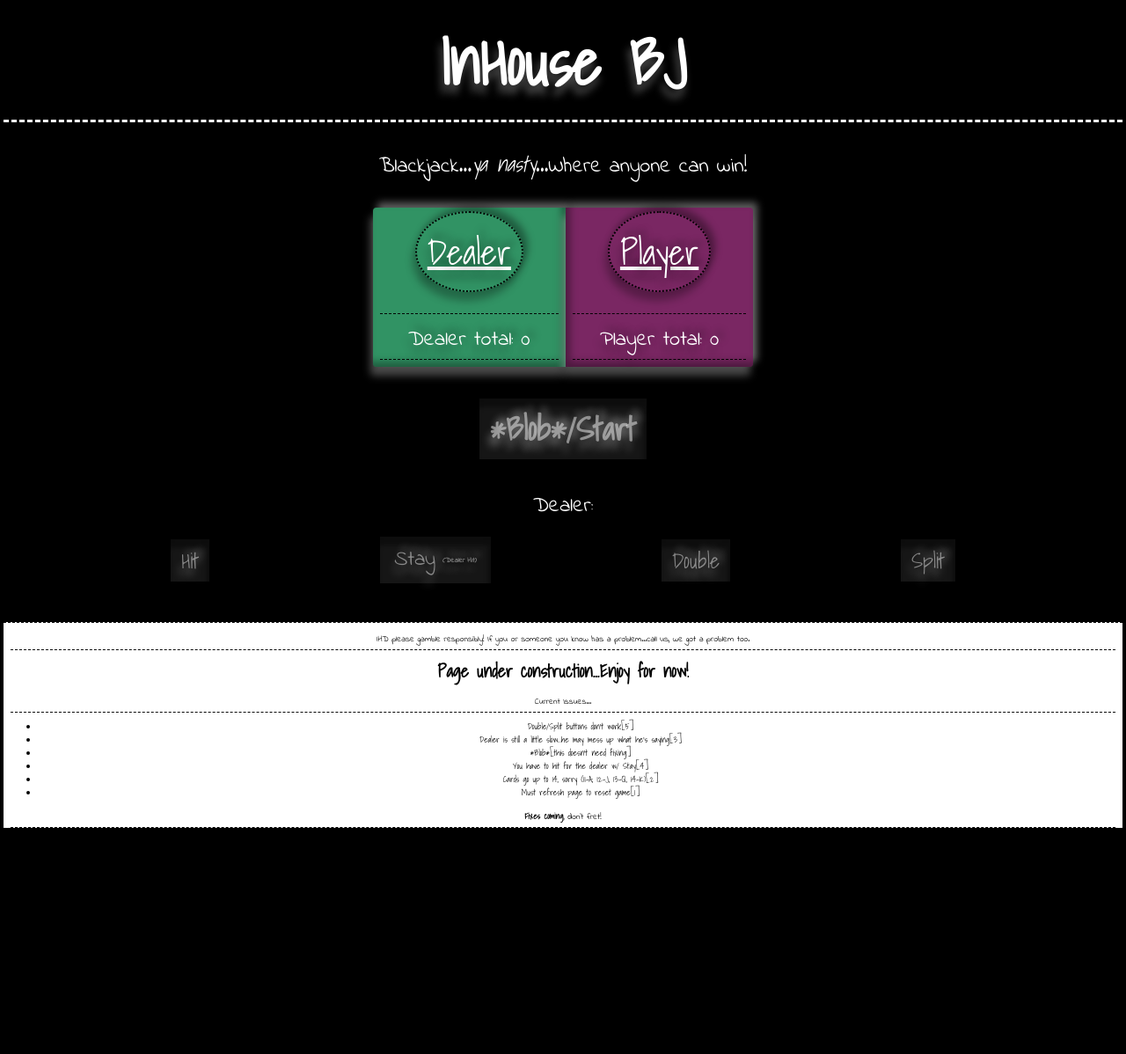
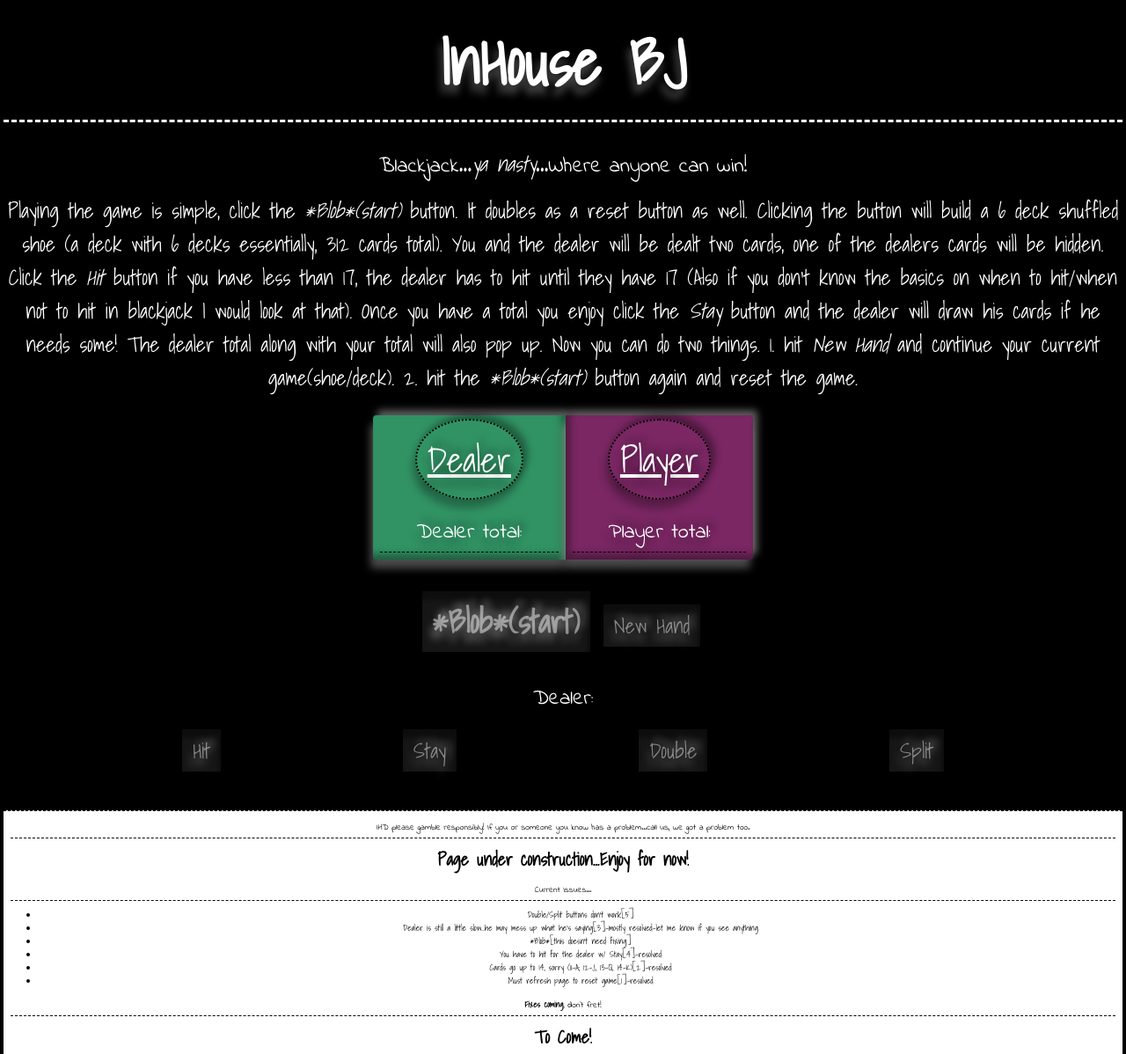
Before and after one commit to Shi-Theproducer-3/IHD_BJ, a plain HTML site: page index.html in a window 1280 px wide. Shown: the top 1198 px of the page at 88% size. Before the commit the page ends 957 px from the top, so only its background shows below. Drawn offline with Linux system fonts and the light colour scheme.

Commit message:
Update index.html

```diff
--- a/index.html
+++ b/index.html
@@ -1,7 +1,9 @@
 <!DOCTYPE html>
-<html>
+<html lang="en">
   <head>
+    <meta charset="UTF-8">
     <title>IHD Blackjack</title>
+    <meta name="viewport" content="width=device-width, initial-scale=1.0">
     <link href="IHDBJ.css" rel="stylesheet">
     <link rel="preconnect" href="https://fonts.googleapis.com">
     <link rel="preconnect" href="https://fonts.gstatic.com" crossorigin>
@@ -11,32 +13,38 @@
     <header>
       <h1>InHouse BJ</h1>
       <p>Blackjack...<em>ya nasty</em>...Where anyone can win!</p>
+      <div id="game-breakdown">
+        <span>Playing the game is simple, click the <em>*Blob*(start)</em> button. It doubles as a reset button as well. Clicking the button will build a 6 deck shuffled shoe (a deck with 6 decks essentially, 312 cards total).
+          You and the dealer will be dealt two cards, one of the dealers cards will be hidden.
+          Click the <em>Hit</em> button if you have less than 17, the dealer has to hit until they have 17 (Also if you don't know the basics on when to hit/when not to hit in blackjack I would look at that).
+          Once you have a total you enjoy click the <em>Stay</em> button and the dealer will draw his cards if he needs some! The dealer total along with your total will also pop up.
+          Now you can do two things. 1. hit <em>New Hand</em> and continue your current game(shoe/deck). 2. hit the <em>*Blob*(start)</em> button again and reset the game.
+        </span>
+      </div>
     </header>
     <main>
       <div class="dlr-plr">
         <div class="dealer-div">
           <h2>Dealer</h2>
-          <p id="dealer-crds"></p>
-          <p id="dealer-ttl">Dealer total: 0</p>
+          <div id="dealer-crds"></div>
+          <p id="dealer-ttl">Dealer total:</p>
         </div>
         <div class="player-div">
           <h2>Player</h2>
-          <p id="player-crds"></p>
-          <p id="player-ttl">Player total: 0</p>
+          <div id="player-crds"></div>
+          <p id="player-ttl">Player total:</p>
         </div>
       </div>
-      <button id="start-btn" onclick="startBJ()">*Blob*/Start</button>
+      <div id="top-btns">
+        <button id="start-btn" type="button">*Blob*<span id="start">(start)</span></button>
+        <button id="new-hand" type="button">New Hand</button>
+      </div>
       <p id="dealer">Dealer:</p>
       <div class="btns">
-        <button onclick="hit()">Hit</button>
-        <button onclick="stay()">
-          <div class="stay-btn">
-            <p class="stay">Stay</p>
-            <p class="d-hit">(Dealer Hit)</p>
-          </div>
-        </button>
-        <button onclick="doubleDown()">Double</button>
-        <button onclick="split()">Split</button>
+        <button id="hit-btn" type="button">Hit</button>
+        <button id="stay-btn" type="button">Stay</button>
+        <button id="dbl-dwn-btn" type="button">Double</button>
+        <button id="split-btn" type="button">Split</button>
       </div>
     </main>
     <footer>
@@ -45,13 +53,20 @@
       <p>Current Issues...</p>
       <ul>
         <li>Double/Split buttons don't work[5]</li>
-        <li>Dealer is still a little slow...he may mess up what he's saying[3]</li>
+        <li>Dealer is still a little slow...he may mess up what he's saying[3]-mostly resolved-let me know if you see anything</li>
         <li>*Blob*[this doesn't need fixing]</li>
-        <li>You have to hit for the dealer w/ Stay[4]</li>
-        <li>Cards go up to 14, sorry (11-A, 12-J, 13-Q, 14-K)[2]</li>
-        <li>Must refresh page to reset game[1]</li>
+        <li>You have to hit for the dealer w/ Stay[4]-resolved</li>
+        <li>Cards go up to 14, sorry (11-A, 12-J, 13-Q, 14-K)[2]-resolved</li>
+        <li>Must refresh page to reset game[1]-resolved</li>
       </ul>
       <p><strong>Fixes coming</strong>, don't fret!</p>
+      <h3>To Come!</h3>
+      <ul>
+        <li>Rotating dealer sayings so it's not the same old thing</li>
+        <li>Addition of saving your name</li>
+        <li>Betting, goes with the Double/Split problem</li>
+        <li>Rotating dealer names so you can talk ish to your favorite/least favorite dealers</li>
+      </ul>
     </footer>
     <script src="IHDBJ.js"></script>
   </body>
```
